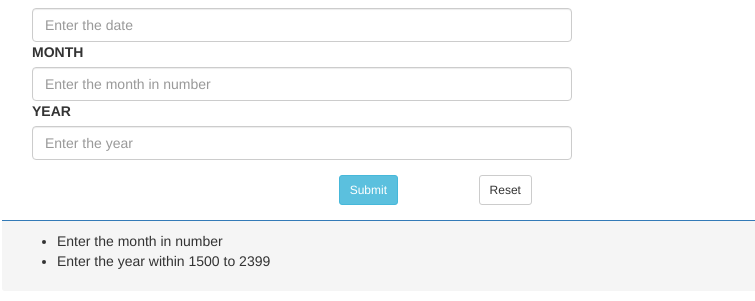
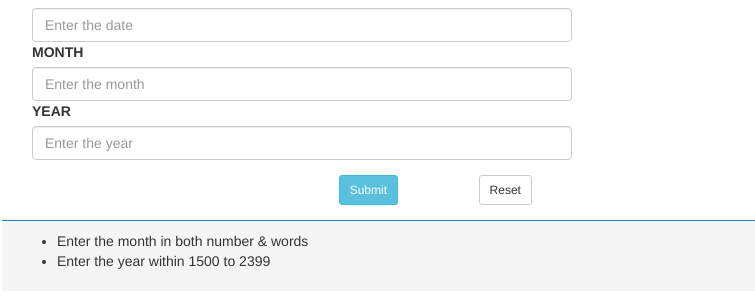
Before and after one commit to Gowthamanweb/dayfinder, a plain HTML site: page index.html in a window 1280 px wide. Shown: the part 123-424 px from the top of the page, without its empty margins (53-808 px from the left). Drawn offline with nearby package versions, Linux system fonts and the light colour scheme.

Commit message:
Update index.html

```diff
--- a/index.html
+++ b/index.html
@@ -55,7 +55,7 @@
                         <label for="" class="col-sm-12 control-label">
                             MONTH</label>
                         <div class="col-sm-6">
-                             <input type="text" name="" id="month" class="form-control center-block" placeholder="Enter the month in number">
+                             <input type="text" name="" id="month" class="form-control center-block" placeholder="Enter the month">
                         </div>
                     </div>
 
@@ -85,7 +85,7 @@
 
                  <div class="panel-footer panel-primary">
                <ul>
-                  <li>Enter the month in number</li>
+                  <li>Enter the month in both number & words</li>
                    <li>Enter the year within 1500 to 2399</li>
                 </ul>
                 <center></center>
```
